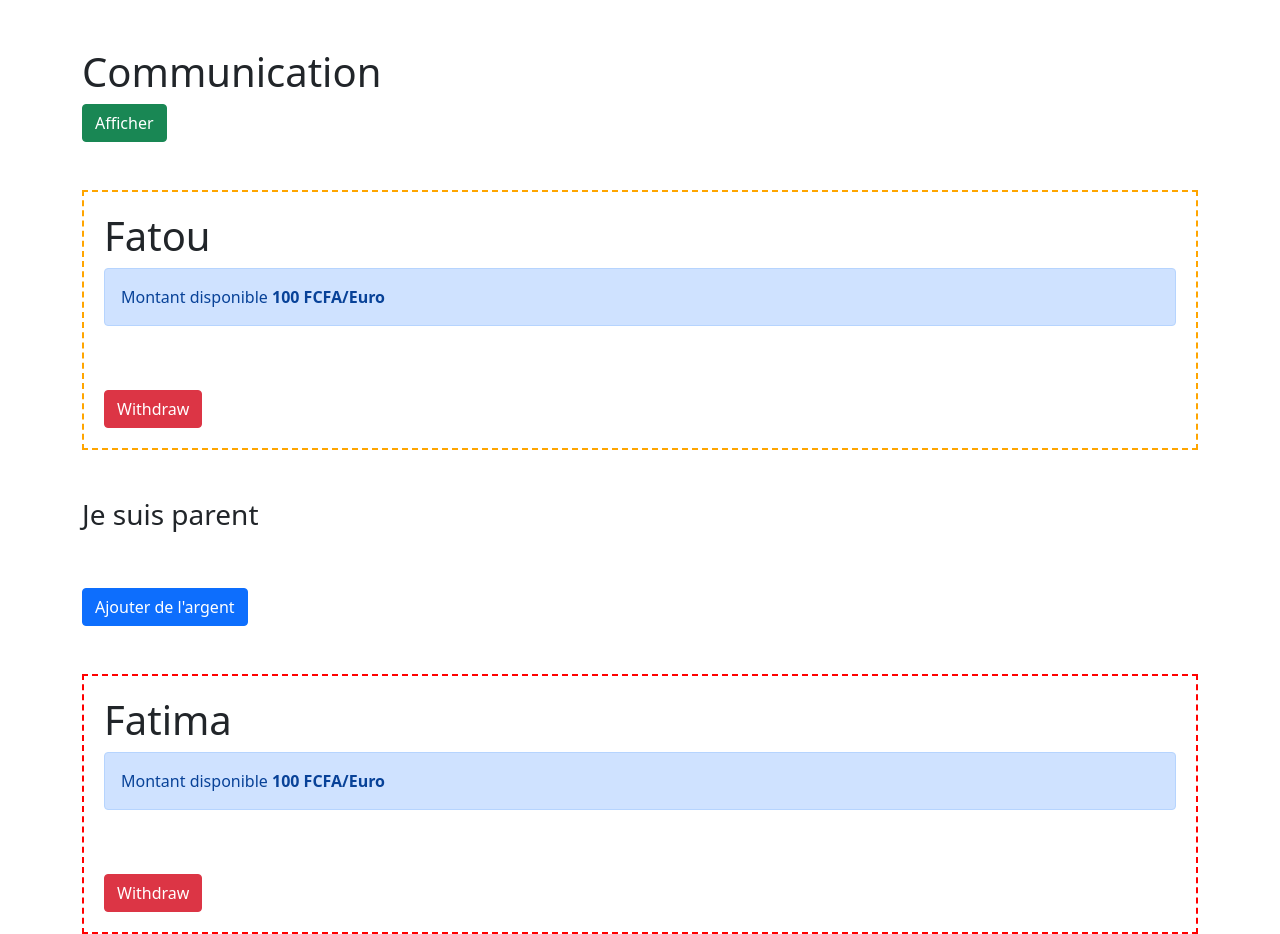
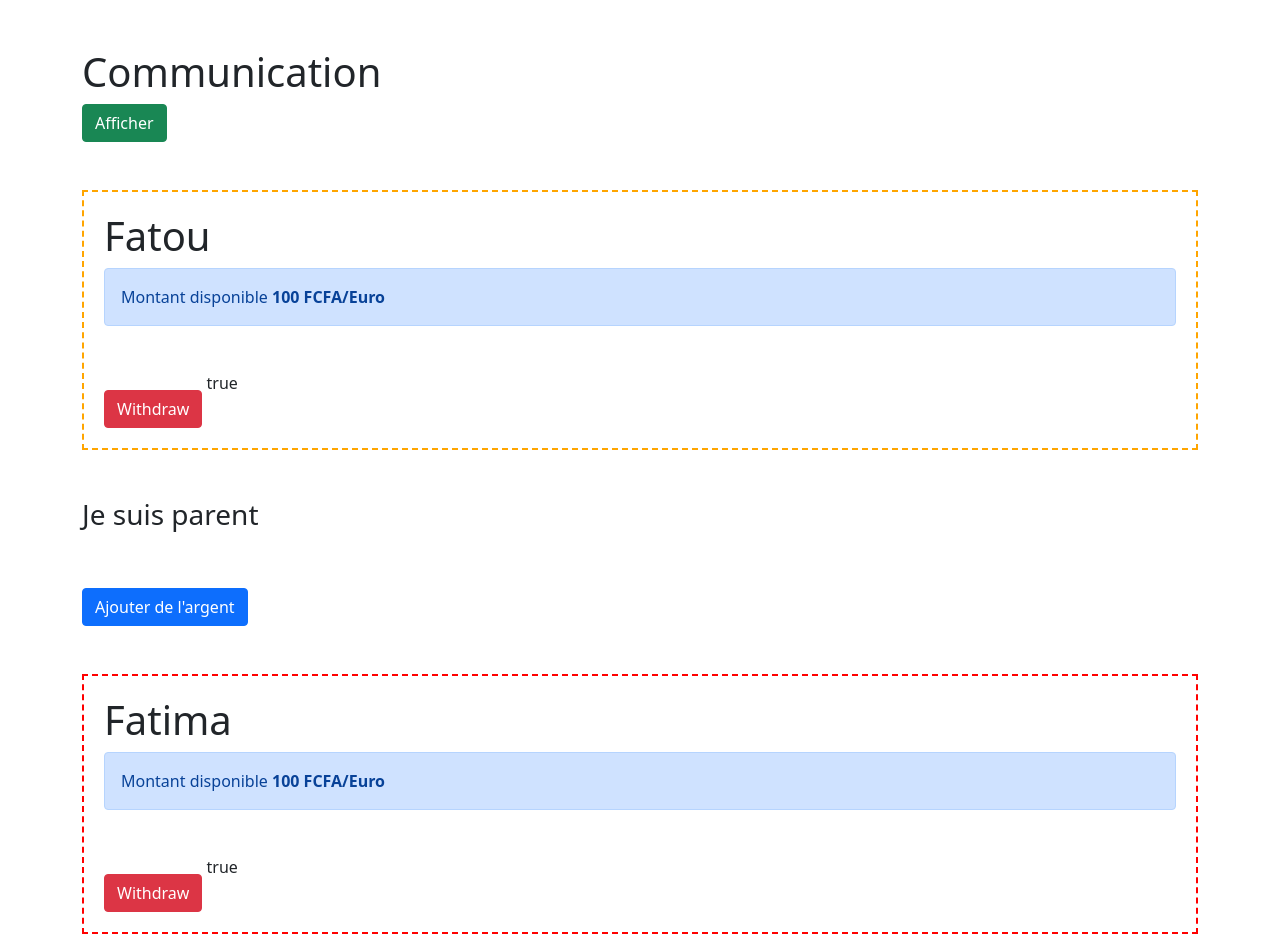
Before and after one commit to billyjov/tutoriel-angular-component-communication, an Angular app in the folder ngx-com/: page / in a window 1280 px wide. Built offline with nearby package versions, Linux system fonts and the light colour scheme.

Commit message:
feat: add part-21

```diff
--- a/ngx-com/src/app/child-amount/child-amount.component.html
+++ b/ngx-com/src/app/child-amount/child-amount.component.html
@@ -7,4 +7,6 @@
   <button class="btn btn-danger mt-5" (click)="withdraw()">
     Withdraw
   </button>
+
+  {{ checkPerformance }}
 </div>
--- a/ngx-com/src/app/child-amount/child-amount.component.ts
+++ b/ngx-com/src/app/child-amount/child-amount.component.ts
@@ -1,9 +1,10 @@
-import { Component, OnInit, Input, Output, OnChanges, SimpleChanges, EventEmitter } from '@angular/core';
+import { Component, OnInit, Input, Output, OnChanges, SimpleChanges, EventEmitter, ChangeDetectionStrategy } from '@angular/core';
 
 @Component({
   selector: 'app-child-amount',
   templateUrl: './child-amount.component.html',
-  styleUrls: ['./child-amount.component.css']
+  styleUrls: ['./child-amount.component.css'],
+  changeDetection: ChangeDetectionStrategy.OnPush
 })
 export class ChildAmountComponent implements OnInit, OnChanges {
 
@@ -24,11 +25,11 @@ export class ChildAmountComponent implements OnInit, OnChanges {
   constructor() { }
 
   ngOnInit(): void {
-    console.log('montant: ', this.amount);
+    // console.log('montant: ', this.amount);
   }
 
   ngOnChanges(changes: SimpleChanges): void {
-    console.log(changes);
+    // console.log(changes);
     if (changes['amount'] && changes['amount'].currentValue) {
       this.sendNotification();
     }
@@ -50,7 +51,12 @@ export class ChildAmountComponent implements OnInit, OnChanges {
   // }
 
   public sendNotification(): void {
-    console.log('nouveau montant: ', this.amount);
+    // console.log('nouveau montant: ', this.amount);
+  }
+
+  public get checkPerformance() {
+    console.log('View checked: ', this.childName);
+    return true;
   }
 
 }
--- a/ngx-com/src/app/parent-amount/parent-amount.component.html
+++ b/ngx-com/src/app/parent-amount/parent-amount.component.html
@@ -5,5 +5,7 @@
     l'argent</button>
 </div>
 
+<!-- {{ checkPerformance }} -->
+
 <app-child-amount [(amount)]="amount"
   [isIncreased]="isIncreased" [childName]="'Fatima'" [favoriteColor]="'red'"></app-child-amount>
--- a/ngx-com/src/app/parent-amount/parent-amount.component.ts
+++ b/ngx-com/src/app/parent-amount/parent-amount.component.ts
@@ -30,4 +30,9 @@ export class ParentAmountComponent implements OnInit {
     this.accountService.amount = value;
   }
 
+  public get checkPerformance() {
+    console.warn('check perf parent');
+    return true;
+  }
+
 }
```
